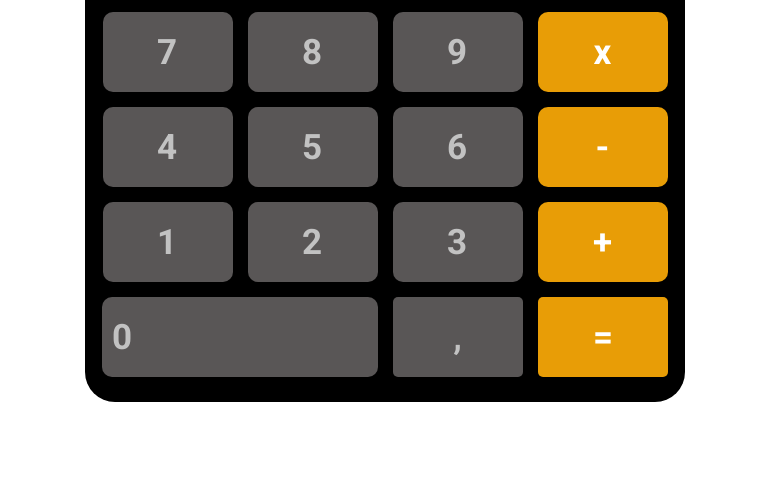
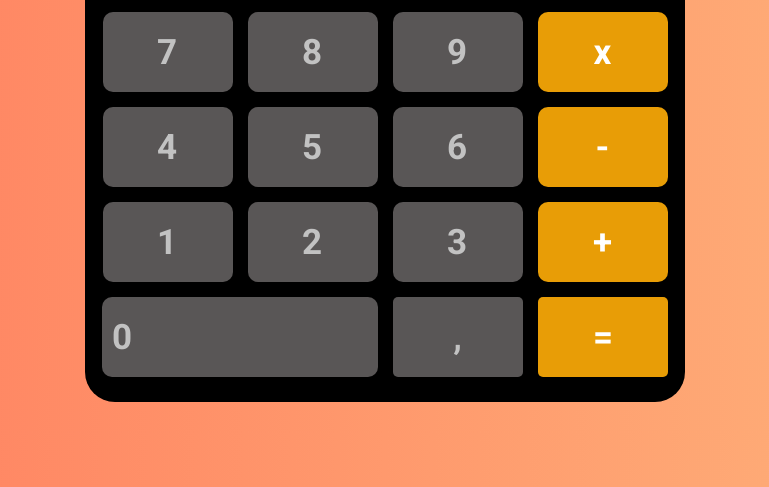
Before and after one commit to AykhanMikayilzada/Calculator-In-JS, a plain HTML site: page index.html in a window 1280 px wide. Shown: the part 313-800 px from the top of the page, without its empty margins (255-1024 px from the left). Drawn offline with Linux system fonts and the light colour scheme.

Commit message:
Update style.css

```diff
--- a/assets/css/style.css
+++ b/assets/css/style.css
@@ -5,6 +5,7 @@ body {
   align-items: center;
   flex-direction: column;
   gap: 50px;
+  background: linear-gradient(to right, #ff7e5f, #feb47b);
 }
 main {
   max-width: 600px;
```
